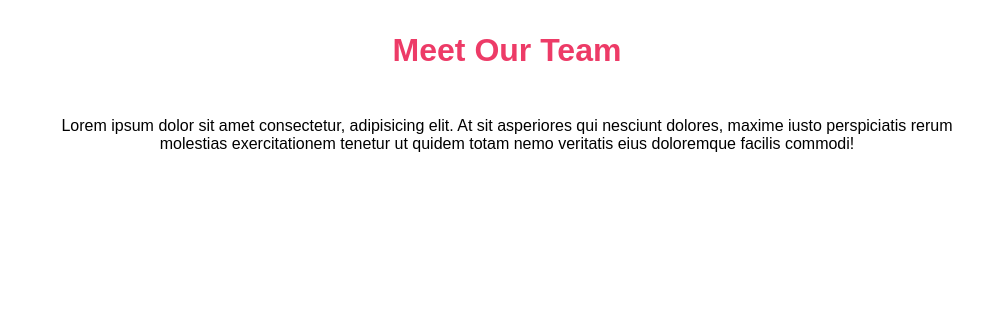
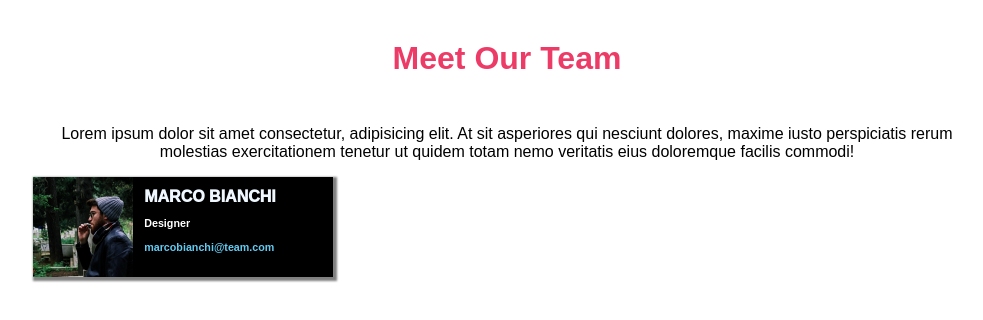
Before and after one commit to Ciaowilly3/html-css-float-cards, a plain HTML site: page index.html in a window 1280 px wide. Shown: the whole page, without its empty margins (133-1116 px from the left). Drawn offline with Linux system fonts and the light colour scheme.

Commit message:
1 card completa, testo il metodo per la page

```diff
--- a/css/style.css
+++ b/css/style.css
@@ -1,10 +1,16 @@
 *{
     font-family: Arial, Helvetica, sans-serif;
 }
+
+/* creo il contenitore della page */
 body > div{
     width: 75%;
     margin: auto;
+    content: "";
+    display: table;
+    clear: both;
 }
+
 header h1{
     margin: 2rem 0px 3rem;
     text-align: center;
@@ -13,3 +19,36 @@ header h1{
 header p{
     text-align: center;
 }
+/* fine stili per header  */
+main *:not(div h6){
+    float: left;
+    color: white;
+}
+img{
+    width: 100px;
+}
+
+main div h4{
+    color: aliceblue;
+    font-weight: 1000;
+    margin: .7rem 0px .7rem;
+}
+
+.row{
+    content: "";
+    display: table;
+    clear: both;
+    background-color: black;
+    box-shadow: 2px 2px 2px 2px gray;
+    width: 300px;
+}
+
+main section{
+    margin-left: .7rem;
+}
+h6{
+    margin: 0px 0px .7rem;
+}
+.email{
+    color: #63cbf2;
+}
--- a/index.html
+++ b/index.html
@@ -16,6 +16,20 @@
             </header>
             <!-- main con cards -->
             <main>
+                <div class="row">
+                    <img src="img/male1.png" alt="Marco Bianchi">
+                    <section>
+                        <h4>
+                            MARCO BIANCHI
+                        </h4>
+                        <h6>
+                            Designer
+                        </h6>
+                        <h6 class="email">
+                            marcobianchi@team.com
+                        </h6>
+                    </section>
+                </div>
 
             </main>
         </div>
```
Also changed, not shown: img/male1.png (added).
